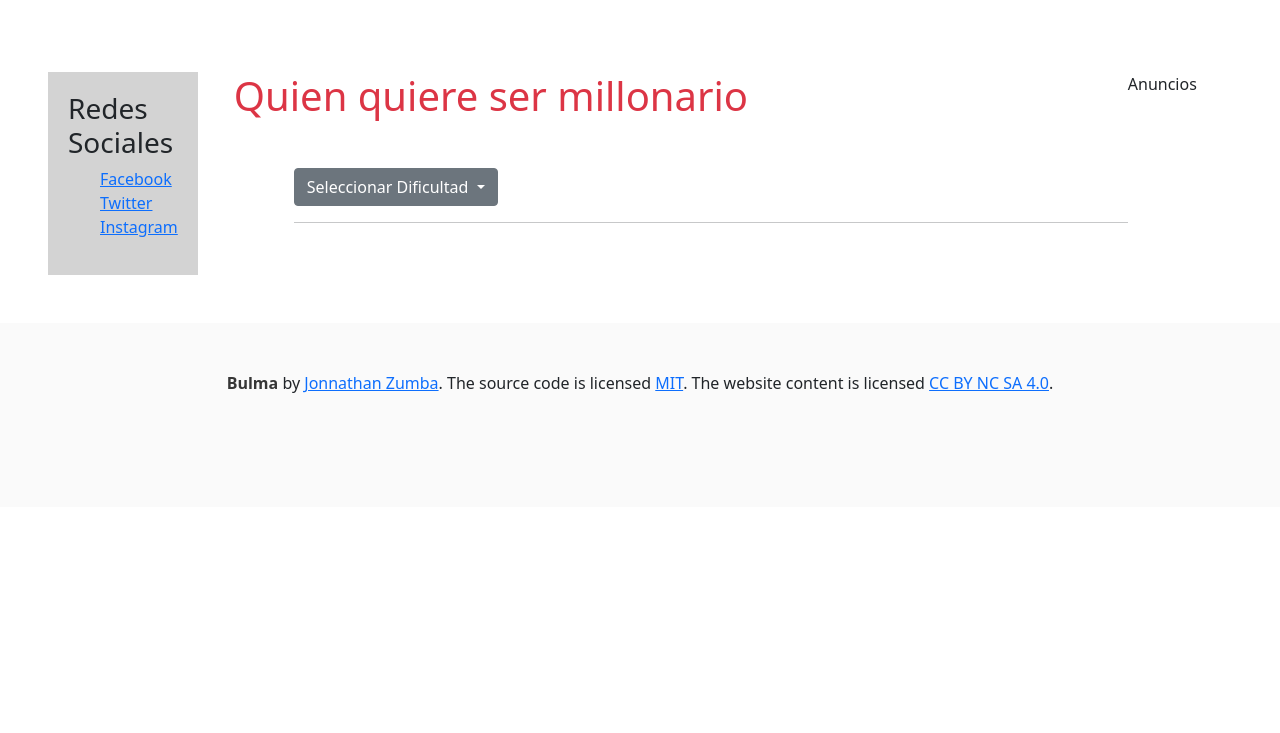
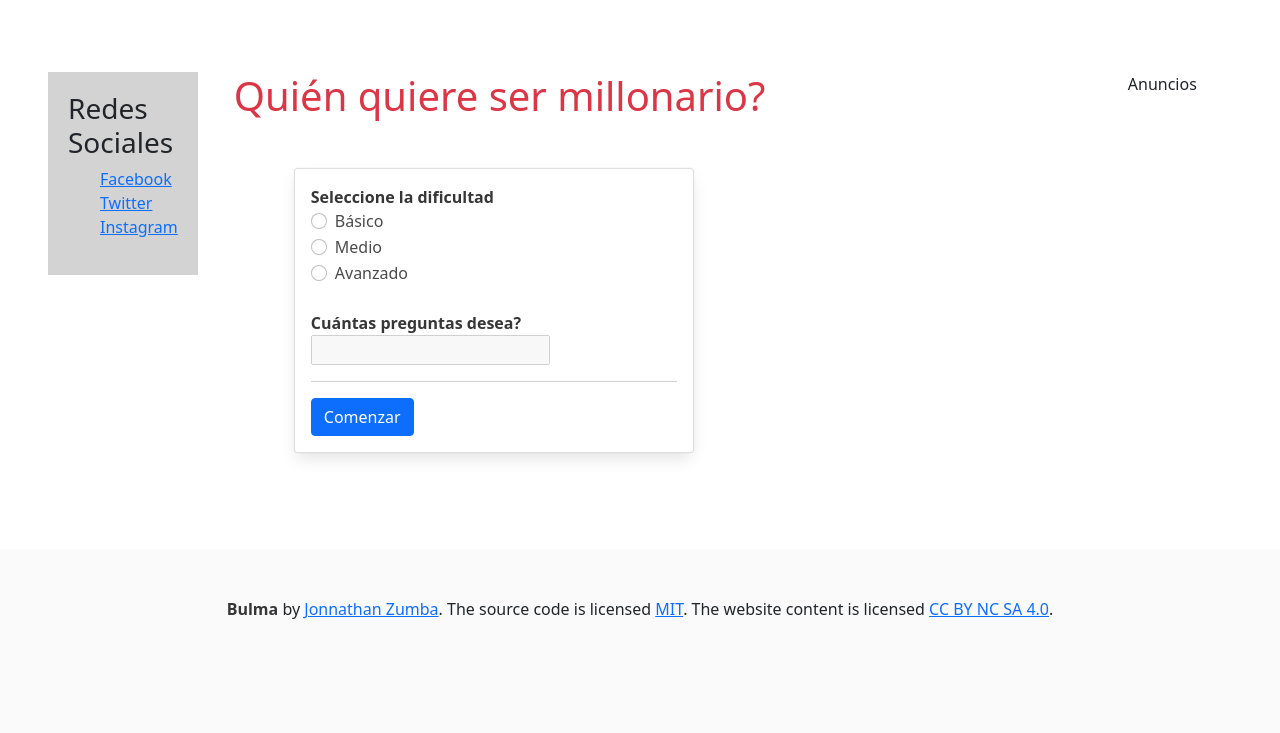
Before and after one commit to Jonnher45/proyecto_django, a Django app: page /principal/ in a window 1280 px wide. Shown: the part 72-805 px from the top of the page. Before the commit the page ends 465 px from the top, so only its background shows below. Run offline with Django 4.2, Linux system fonts and the light colour scheme; data comes from the database, SQL or seed files in the repository; both versions use the stored data as it was after the commit.

Commit message:
cambios finales

```diff
--- a/proyecto2/urls.py
+++ b/proyecto2/urls.py
@@ -28,7 +28,7 @@
     path('formulario1/', views.formulario1,name="formulario1"),
     path('formulario2/', views.formulario2,name="formulario2"),
     path('formulario3/', views.formulario3,name="formulario3"),
-    path('pregunta/<int:id>', views.pregunta,name="pregunta"),
+    path('pregunta/', views.pregunta,name="pregunta"),
     path('principal/', views.principal,name="principal"),
     path('resultados/', views.resultados,name="resultados"),
 ]
--- a/proyecto2/views.py
+++ b/proyecto2/views.py
@@ -1,6 +1,7 @@
+import random
 from django.http import HttpResponse
 from django.shortcuts import render
-from app1.models import Question,Answer,Level
+from app1.models import Attemp, Question,Answer,Level
 
 def index(request):
     html="""<!DOCTYPE html>
@@ -65,12 +66,13 @@
 def formulario3(request):
     return render(request, "forms/form_employee.html", {"title":"Formulario3"})
 
-def pregunta(request, id):
+def pregunta(request):
     data={}
-    data["questions"] = p = Question.objects.filter(level= id)
+    id = int(request.POST.get("flexRadioDefault"))
+    num_preguntas = int(request.POST.get("num_preguntas"))
+    p = Question.objects.filter(level= id)
+    data["questions"] =  random.sample(list(p), num_preguntas)
     data["answers"] = Answer.objects.filter(question_id__in=data["questions"])
-    print(data["answers"])
-    data["valor"] = id
     return render(request, "questions/pregunta.html",data)
 
 def principal(request):
@@ -81,7 +83,15 @@
 
 def resultados(request):
     data={}
-    if request.method=="POST":
-        valor = request.POST.get("valor_form")
-        data["valor"] = valor
+    correcto=0
+    if request.method == "POST":
+        num_preguntas = request.POST.get("num-preguntas").strip()
+        for i in range(int(num_preguntas)):
+            campo = f'opcion{str(i+1)}'
+            r = request.POST.get(campo)
+            answer = Answer.objects.filter(answer__contains = r).first()
+            if answer.is_correct:
+                correcto+=1
+    data["correcto"] = int(correcto)
+    data["num_preguntas"] = int(num_preguntas)
     return render(request, "questions/resultados.html",data)
--- a/templates/questions/principal.html
+++ b/templates/questions/principal.html
@@ -1,20 +1,47 @@
 {%extends "../base.html"%} {% block contenido %}
-    <h1 class="text-danger">Quien quiere ser millonario</h1>
+    <h1 class="text-danger">Quién quiere ser millonario?</h1>
     <main class="container m-5">
         {% block card-preguntas %}
-        <div class="dropdown">
-            <button class="btn btn-secondary dropdown-toggle" type="button" id="dificultadDropdown" data-bs-toggle="dropdown" aria-expanded="false">
-                Seleccionar Dificultad
-            </button>
-            <ul class="dropdown-menu" aria-labelledby="dificultadDropdown">
-                {% for level in niveles %}
-                    <li><a class="dropdown-item" href="{% url 'pregunta' id=forloop.counter %}">{{level.name}} </a></li>
-                {% endfor %}
-            </ul>
+        <div class="card" style="width: 25rem;">
+            <div class="card-body">
+                <form action="{% url 'pregunta' %}" method="POST">
+                    {% csrf_token %}
+                    <label for="flexRadioDefault"><strong>Seleccione la dificultad</strong></label>
+                    {% for level in niveles %}
+                        <div class="form-check">
+                            <input class="form-check-input" type="radio" name="flexRadioDefault" id="flexRadioDefault{{level.id}}" value="{{level.id}}" required data-max-questions="{{ level.question_set.count }}">
+                            <label class="form-check-label" for="flexRadioDefault{{level.id}}">
+                                {{level.name}}
+                            </label>
+                        </div>
+                    {% endfor %}
+                    <br>
+                    <label for="num_preguntas"><strong>Cuántas preguntas desea?</strong></label>
+                    <br>
+                    <input type="number" name="num_preguntas" id="num_preguntas" required disabled>
+                    <hr>
+                    <button type="submit" class="btn btn-primary">Comenzar</button>
+                </form>
+            </div>
         </div>
-        <hr>
+
 
         {% endblock card-preguntas %}
+    </main>
 
-    </main>
+    <script>
+        document.addEventListener("DOMContentLoaded", function() {
+            const radioButtons = document.querySelectorAll(".form-check-input");
+            const numPreguntasInput = document.getElementById("num_preguntas");
+
+            radioButtons.forEach(radioButton => {
+                radioButton.addEventListener("change", function() {
+                    numPreguntasInput.max = this.dataset.maxQuestions;
+                    numPreguntasInput.min = 1;
+                    numPreguntasInput.disabled = !this.checked;
+                });
+            });
+        });
+    </script>
+
 {% endblock contenido %}
```
Also changed, not shown: templates/questions/pregunta copy.html (deleted, +0 -42 lines), templates/questions/pregunta.html (+12 -14 lines), templates/questions/resultados.html (+4 -4 lines), db.sqlite3.
